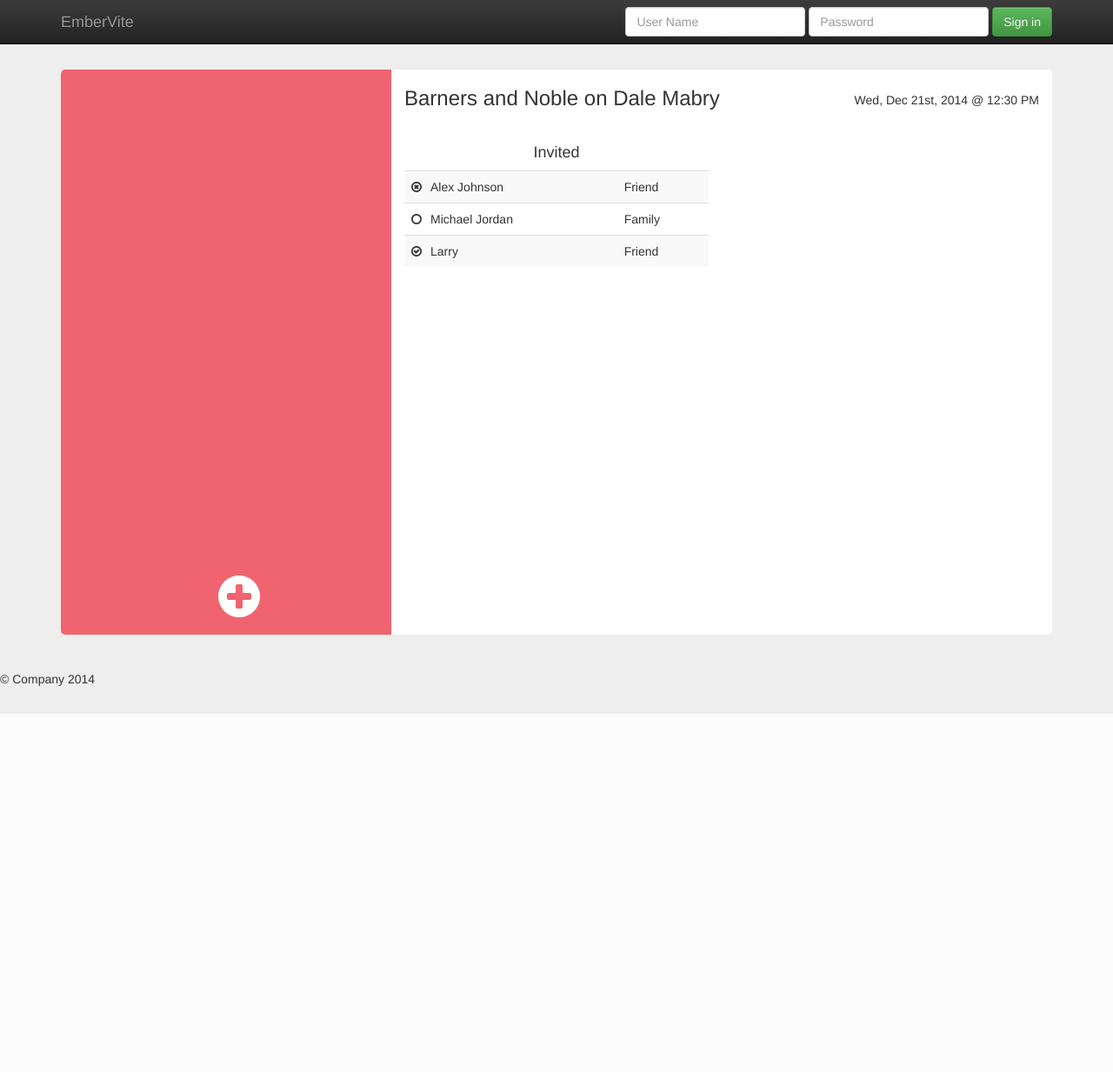
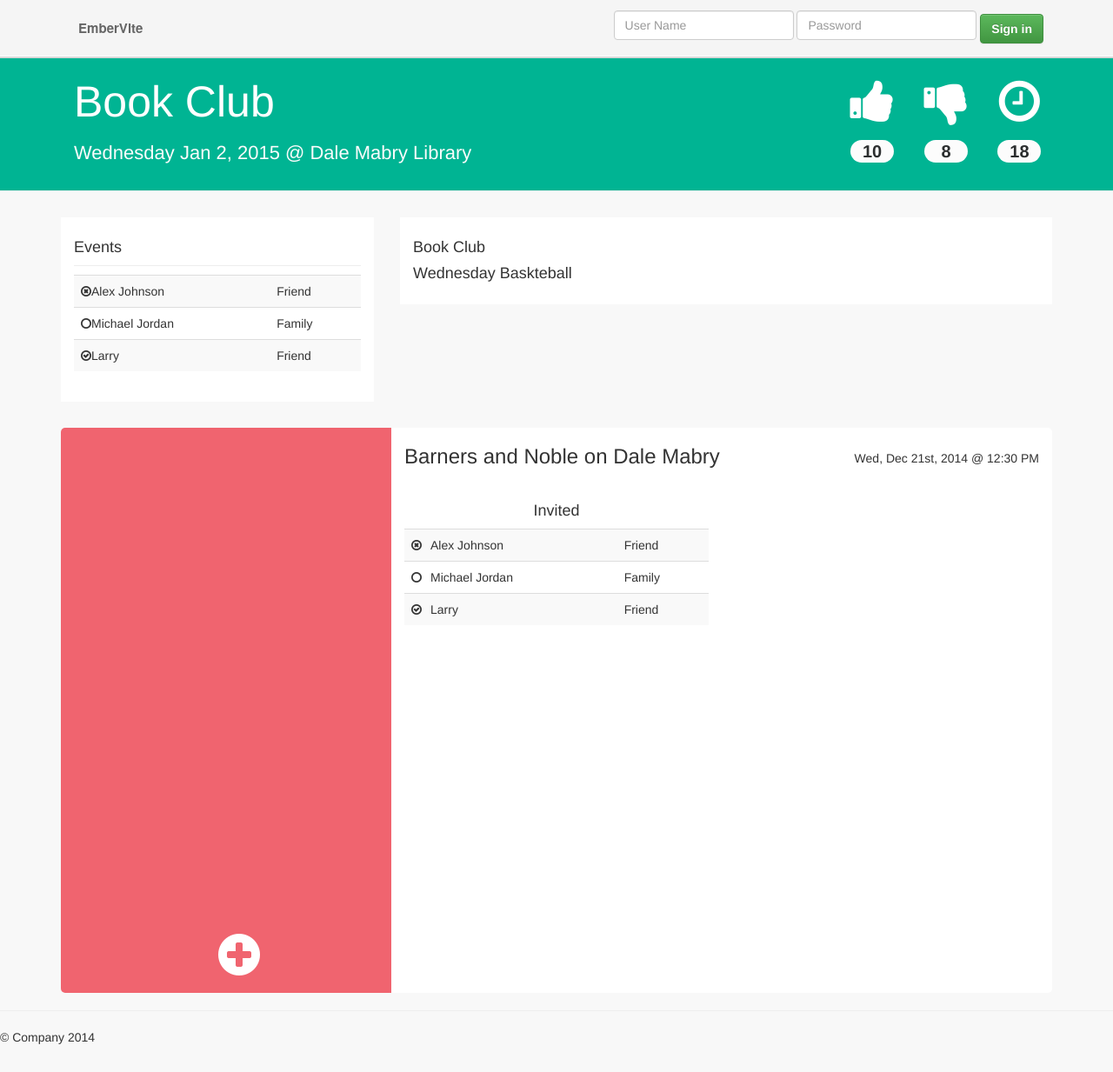
Before and after one commit to exit99/embervite, a Django app: template templates/events/dashboard.html in a window 1280 px wide. Shown: the whole page at 87% size. Before the commit the page ends 821 px from the top, so only its background shows below. Run offline with Django 3.2, Linux system fonts and the light colour scheme; the template is opened without the code that fills it, so the values that code supplies are empty; some libraries are stand-ins or nearby versions.

Commit message:
Dashboard looking a little cooler

```diff
--- a/static/css/main.css
+++ b/static/css/main.css
@@ -5,7 +5,7 @@
    ========================================================================== */
 
 body {
-    background: #eee;
+    background: #f8f8f8;
 }
 
 .django-message {
@@ -47,6 +47,120 @@
   -moz-opacity: 0.3;
   -khtml-opacity: 0.3;
   opacity: 0.3;
+}
+
+/* ==========================================================================
+   Nav Bar
+   ========================================================================== */
+
+.navbar {
+    background-color: #F5F5F5;
+    background-image: None;
+    border-bottom: 1px solid #fff;
+    -webkit-box-shadow: 0 2px #d7d7d7;
+    -moz-box-shadow: 0 2px #d7d7d7;
+    box-shadow: 0 2px #d7d7d7;
+}
+
+.navbar button {
+    margin: 8px 10px 0 0;
+}
+
+.navbar-brand {
+    margin: 7px 0 7px 5px;
+    padding-left: 20px;
+    font-family: "HelveticaNeue","Helvetica Neue",helvetica,Arial,sans-serif;
+    color: #666 !important;
+    font-size: 1.077em;
+    font-weight: bold;
+    text-shadow: None !important;
+}
+
+.navbar>.container .navbar-brand, .navbar>.container-fluid .navbar-brand {
+    margin-left: 0;
+}
+
+/* ==========================================================================
+   buttons
+   ========================================================================== */
+
+.btn {
+    font-weight: 600;
+}
+
+.btn-secondary {
+    color: #2c2e2f;
+    background: #e1e7eb;
+}
+
+/* ==========================================================================
+   Page Header
+   ========================================================================== */
+
+.page-header {
+    background-color: rgb(0, 180, 147);
+    margin: 0 0 0 0;
+    height: 170px;
+    color: white;
+}
+
+.page-header h1 {
+    margin: 40px 0 15px 15px;
+    font-size: 50px;
+}
+
+.page-header span {
+    font-size: 55px;
+    margin-top: 40px;
+}
+
+.page-header span.badge {
+    margin-top: 0;
+    font-size: 20px;
+    border-radius: 50px;
+    margin-top: 16px;
+    background-color: #FCFCFC;
+    width: 50px;
+    color: #2c2e2f;
+}
+
+.page-header .stats {
+    display: inline-block;
+    margin-left: 30px;
+}
+
+.page-header p {
+   font-size: 22px;
+   margin-left: 15px;
+   color: #FCFCFC;
+}
+
+
+/* ==========================================================================
+   Main Containers
+   ========================================================================== */
+
+.container.filled .holder {
+    background-color: white;
+    margin-top: 30px;
+}
+
+.container.filled .holder .text-holder {
+    padding: 15px;
+}
+
+.text-holder h5 {
+    font-size: 18px;
+    border-bottom: 1px solid #eee;
+    padding-bottom: 10px;
+}
+
+.text-holder p {
+
+}
+
+.text-holder h6:hover {
+    color: rgb(0, 180, 147)
 }
 
 /* ==========================================================================
--- a/templates/base.html
+++ b/templates/base.html
@@ -25,6 +25,9 @@
             body {
                 padding-top: 50px;
                 padding-bottom: 20px;
+            }
+            .navbar-link {
+                background: url({% static 'images/icon_sprites.png' %}) left -11px no-repeat
             }
         </style>
 
@@ -56,8 +59,8 @@
           </button>
           <a class="navbar-brand">EmberVite</a>
           {% if request.user.is_authenticated %}
-          <a class="navbar-brand" href="{% url 'event-list' %}">Events</a>
-          <a class="navbar-brand" href="{% url 'member-list' %}">Members</a>
+          <a class="navbar-brand navbar-link" href="{% url 'event-list' %}">Events</a>
+          <a class="navbar-brand navbar-link" href="{% url 'member-list' %}">Members</a>
           {% endif %}
         </div>
         <div class="navbar-collapse collapse">
@@ -73,7 +76,7 @@
             </form>
             {% else %}
             <form class="navbar-form navbar-right" role="form" method="POST" action="{% url 'logout' %}">{% csrf_token %}
-                <button type="submit" class="btn btn-primary">Log Out</button>
+                <button type="submit" class="btn btn-secondary">Log Out</button>
             </form>
             {% endif %}
         </div><!--/.navbar-collapse -->
--- a/templates/events/dashboard.html
+++ b/templates/events/dashboard.html
@@ -15,6 +15,73 @@
       </div>
     </div>
 -->
+<div class="page-header">
+    <div class="container">
+      <div class="row">
+          <div class="col-md-9">
+            <h1>Book Club</h1>
+            <p>Wednesday Jan 2, 2015 @ Dale Mabry Library</p>
+          </div>
+          <div class="col-md-3">
+            <div class="stats">
+                <center>
+                  <span class="fa fa-4x fa-thumbs-up"></span><br>
+                  <span class="badge">10</span>
+                </center>
+            </div>
+            <div class="stats">
+                <center>
+                  <span class="fa fa-4x fa-thumbs-down"></span><br>
+                  <span class="badge">8</span>
+                </center>
+            </div>
+            <div class="stats">
+                <center>
+                  <span class="fa fa-4x fa-clock-o"></span><br>
+                  <span class="badge">18</span>
+                </center>
+            </div>
+          </div>
+      </div>
+    </div>
+</div>
+
+    <div class="container filled">
+      <div class="row">
+          <div class="col-md-4">
+              <div class="holder">
+                <div class="text-holder">
+                  <h5>Events</h5>
+                    <table class="table table-striped invited">
+                      <tbody>
+                        <tr>
+                            <td><span class="fa fa-times-circle-o"></span>Alex Johnson</td>
+                            <td>Friend</td>
+                        </tr>
+                        <tr>
+                          <td><span class="fa fa-circle-o"></span>Michael Jordan</td>
+                          <td>Family</td>
+                        </tr>
+                        <tr>
+                          <td><span class="fa fa-check-circle-o"></span>Larry</td>
+                          <td>Friend</td>
+                        </tr>
+                      </tbody>
+                    </table>
+                </div>
+              </div>
+          </div>
+          <div class="col-md-8">
+              <div class="holder">
+                <div class="text-holder">
+                  <h4>Book Club</h4>
+                  <h4>Wednesday Baskteball</h4>
+                </div>
+              </div>
+          </div>
+      </div>
+    </div>
+
     <div class="container">
       <div class="row dashboard">
         <div class="col-md-4 side-panel">
```
Also changed, not shown: embervite/local_settings.example.py (+11 -1 lines), static/images/icon_sprites.png (added).
